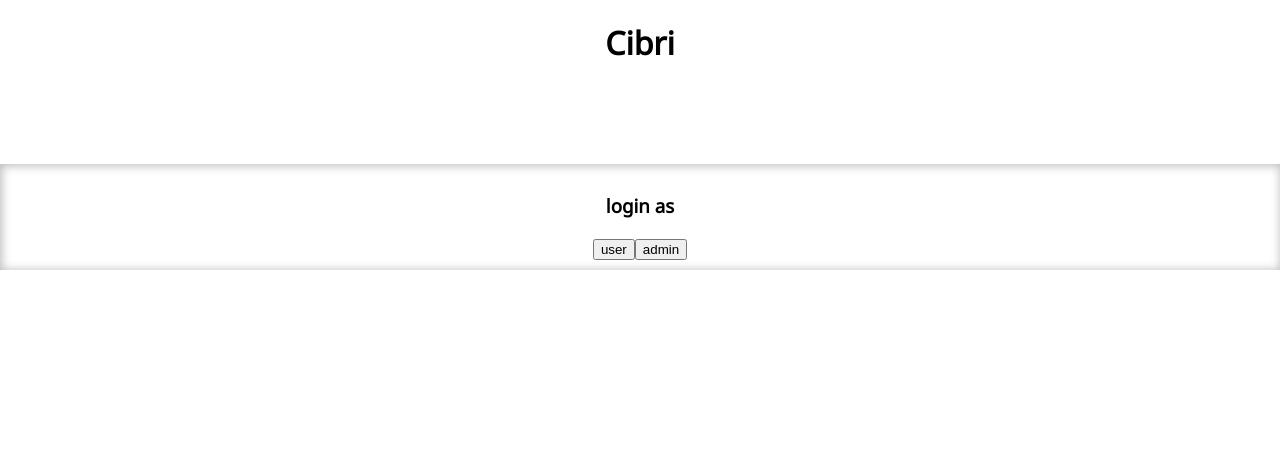
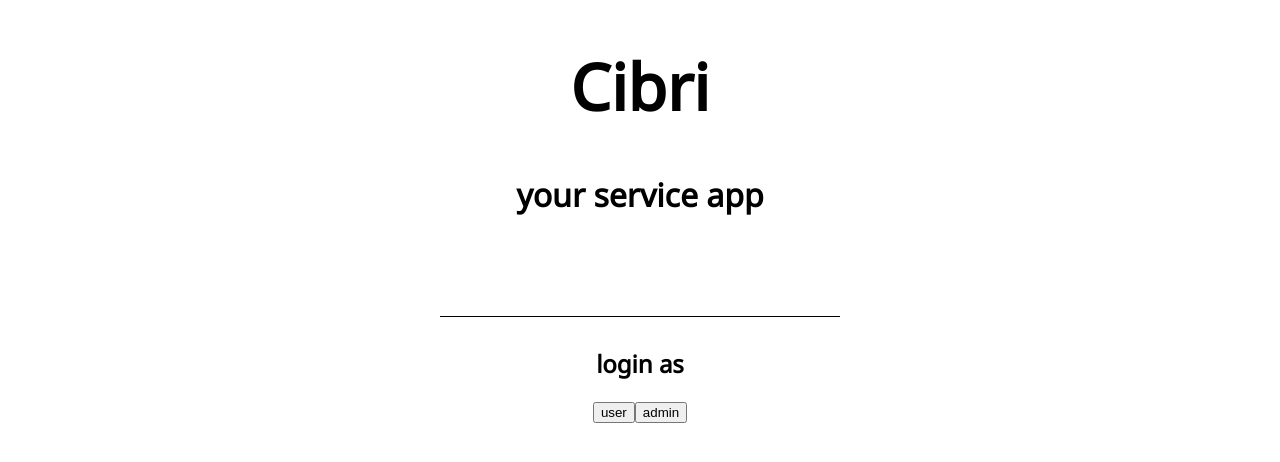
Before and after one commit to SergeBrakow/neuefische-capstone-project-Cibri, a React (Create React App) app: page / in a window 1280 px wide. Shown: the top 462 px of the page. Built offline with nearby package versions, Linux system fonts and the light colour scheme.

Commit message:
new style for login page

```diff
--- a/src/pages/Login.js
+++ b/src/pages/Login.js
@@ -17,9 +17,12 @@ export default function Login({setUser}) {
 
   return(
     <>
-      <StyledWelcomeName>Cibri</StyledWelcomeName>
+      <StyledWelcomeName>
+        <h1>Cibri</h1>
+        <p>your service app</p>
+      </StyledWelcomeName>
       <StyledSection>
-        <h3>login as</h3>
+        <h2>login as</h2>
         <button onClick={()=> { loginAs("User1") }}>user</button>
         <button onClick={()=> { loginAs("Admin1") }}>admin</button>
       </StyledSection>
@@ -28,12 +31,13 @@ export default function Login({setUser}) {
 }
 
 export const StyledWelcomeName = styled.h1`
-margin-bottom: 100px;
+  margin-bottom: 100px;
 `
 
 export const StyledSection = styled.section`
--webkit-box-shadow:inset 1px 1px 10px 1px #8CFF40;
-box-shadow:inset 1px 1px 10px 1px #BEBEBE;
-
-padding: 10px;
+  border-top: 1px solid;
+  max-width: 25em;
+  min-height: 25em;
+  margin: auto;
+  padding: 10px;
 `
```
